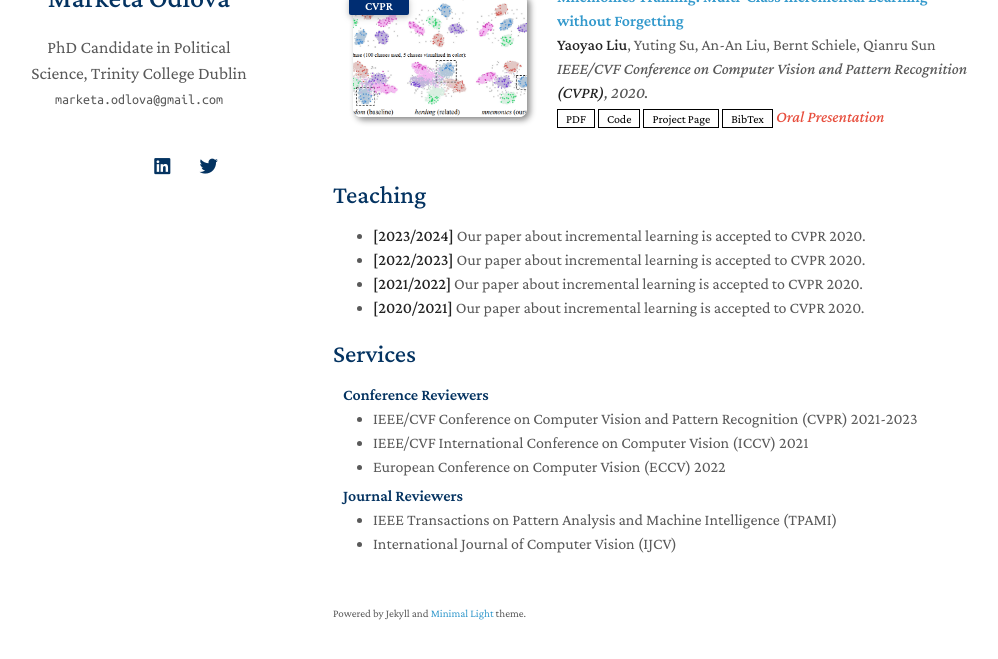
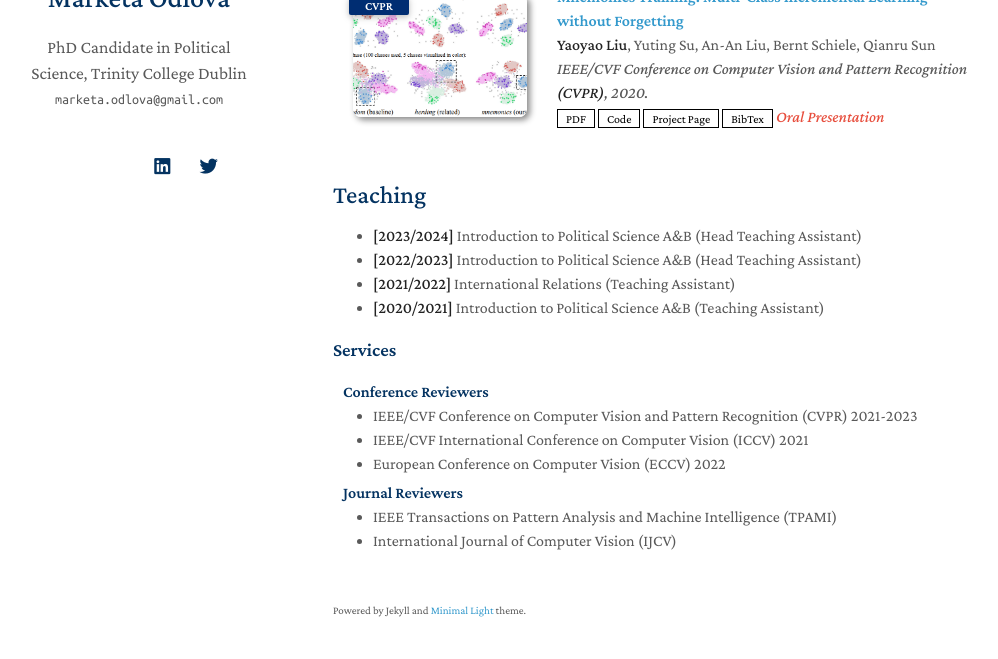
Before and after one commit to marketao/marketao.github.io, a Jekyll site: the page built from index.md, in a window 1280 px wide and 900 px high, scrolled down 622 px, cut to the strip 206-865 px from the top of the window. Shown: the whole strip, without its empty margins (137-1135 px from the left). Built offline with Jekyll 4.4.1, drawn with Linux system fonts in a browser that asks for light colours; nearby versions of some CDN libraries; a style sheet for code colours, icons or effects is not loaded; our own code applies the rules of GitHub Pages for plain Markdown files.

Commit message:
Update index.md

```diff
--- a/index.md
+++ b/index.md
@@ -20,9 +20,9 @@ More information on my research and teaching is below, or in my [CV](assets/file
 
 ## Teaching
 
-- **[2023/2024]** Our paper about incremental learning is accepted to CVPR 2020.
-- **[2022/2023]** Our paper about incremental learning is accepted to CVPR 2020.
-- **[2021/2022]** Our paper about incremental learning is accepted to CVPR 2020.
-- **[2020/2021]** Our paper about incremental learning is accepted to CVPR 2020.
+- **[2023/2024]** Introduction to Political Science A&B (Head Teaching Assistant)
+- **[2022/2023]** Introduction to Political Science A&B (Head Teaching Assistant)
+- **[2021/2022]** International Relations (Teaching Assistant)
+- **[2020/2021]** Introduction to Political Science A&B (Teaching Assistant)
 
-{% include_relative _includes/services.md %}
+#{% include_relative _includes/services.md %}
```
